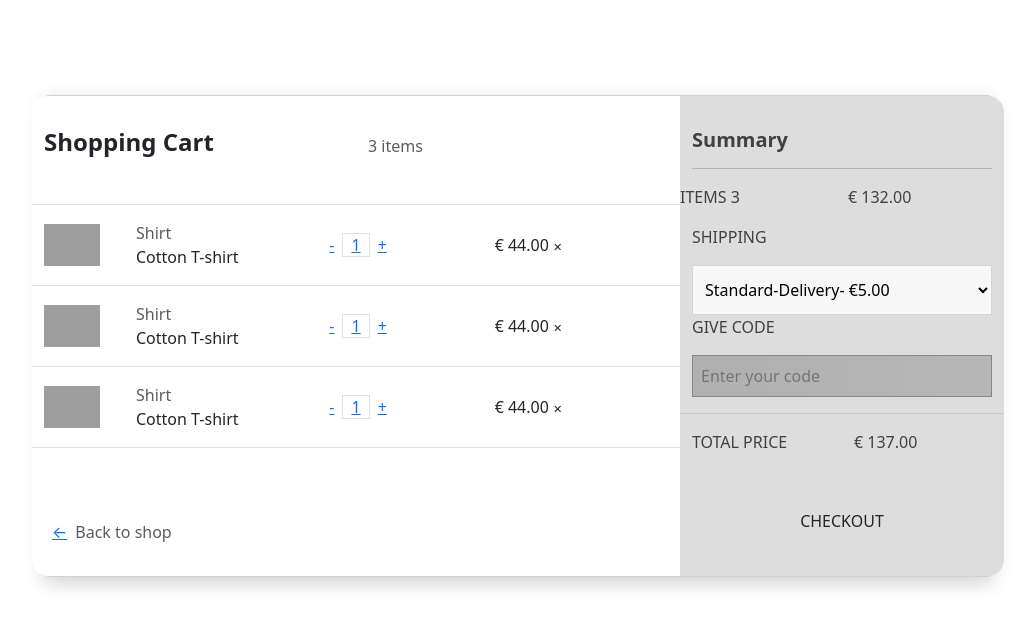
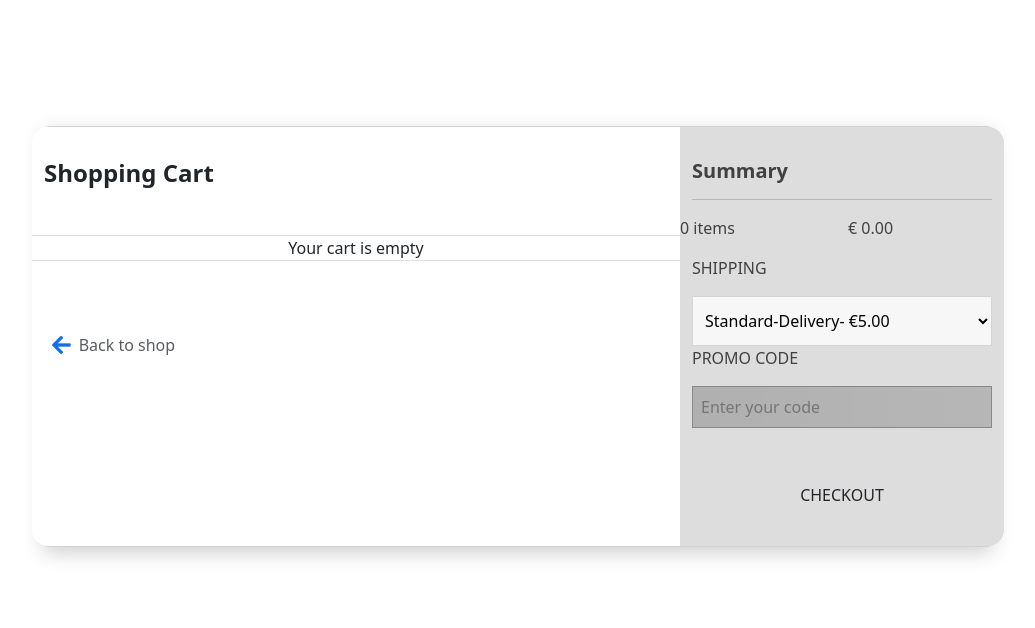
Before and after one commit to charnimo/Eshop_web_project, a PHP site: page /cart.php in a window 1280 px wide. Shown: the part 64-692 px from the top of the page, without its empty margins (122-1157 px from the left). Run offline with PHP 8.4, Linux system fonts and the light colour scheme; some libraries are stand-ins or nearby versions; grey boxes are pictures that could not be loaded.

Commit message:
cart(ne9sa chwy)

```diff
--- a/cart.php
+++ b/cart.php
@@ -1,5 +1,9 @@
-<?php session_start();
-include "navbar1.php" ?>
+<?php
+session_start();
+
+include "navbar1.php";
+?>
+
 <!doctype html>
 <html lang="en" data-bs-theme="auto">
 <head>
@@ -10,9 +14,12 @@ include "navbar1.php" ?>
     <meta name="generator" content="Hugo 0.122.0">
     <title>Home</title>
 
-    <link rel="stylesheet" href="/assets/css/style3.css">
+    <link rel="stylesheet" href="/Eshop_web_project/assets/css/style3.css">
     <!-- Bootstrap CSS -->
     <link href="https://cdn.jsdelivr.net/npm/bootstrap@5.3.3/dist/css/bootstrap.min.css" rel="stylesheet">
+    <link href="https://cdnjs.cloudflare.com/ajax/libs/font-awesome/5.15.4/css/all.min.css" rel="stylesheet">
+
+
 </head>
 <body>
 
@@ -22,73 +29,74 @@ include "navbar1.php" ?>
             <div class="title">
                 <div class="row">
                     <div class="col"><h4><b>Shopping Cart</b></h4></div>
-                            <div class="col align-self-center text-right text-muted">3 items</div>
+                    <!-- amount of items here zeyda na7itha -->
+                    <div class="col align-self-center text-right text-muted"></div>
                 </div>
             </div>
+
+            <?php if(isset($_SESSION["cart"]) && is_array($_SESSION["cart"])): ?>
+                <?php foreach ($_SESSION["cart"] as $productName => $product): ?>
                 <div class="row border-top border-bottom">
                     <div class="row main align-items-center">
-                            <div class="col-2"><img class="img-fluid" src="https://i.imgur.com/1GrakTl.jpg"></div>
+                        <div class="col-2"><img class="img-fluid" src="<?php echo $product['image']; ?>"></div>
                         <div class="col">
-                                <div class="row text-muted">Shirt</div>
-                                <div class="row">Cotton T-shirt</div>
+                            <div class="row text-muted"><?php echo $productName; ?></div>
+                            <!-- catergory here ken t7b -->
+                            <div class="row"></div>
                         </div>
                         <div class="col">
-                                <a href="#">-</a><a href="#" class="border">1</a><a href="#">+</a>
+                            <a href="#">-</a><span><?php echo $product['quantity']; ?></span><a href="#">+</a>
                         </div>
-                            <div class="col">&euro; 44.00 <span class="close">&#10005;</span></div>
+                        <div class="col">&euro; <?php echo $product['price'] * $product['quantity']; ?> <span class="close">&#10005;</span></div>
                     </div>
                 </div>
-                    <div class="row">
-                        <div class="row main align-items-center">
-                            <div class="col-2"><img class="img-fluid" src="https://i.imgur.com/ba3tvGm.jpg"></div>
-                            <div class="col">
-                                <div class="row text-muted">Shirt</div>
-                                <div class="row">Cotton T-shirt</div>
+                <?php endforeach; ?>
+            <?php else: ?>
+                <div class="row border-top border-bottom">
+                    <div class="col text-center">Your cart is empty</div>
                 </div>
-                            <div class="col">
-                                <a href="#">-</a><a href="#" class="border">1</a><a href="#">+</a>
-                            </div>
-                            <div class="col">&euro; 44.00 <span class="close">&#10005;</span></div>
-                        </div>
-                    </div>
-                    <div class="row border-top border-bottom">
-                        <div class="row main align-items-center">
-                            <div class="col-2"><img class="img-fluid" src="https://i.imgur.com/pHQ3xT3.jpg"></div>
-                            <div class="col">
-                                <div class="row text-muted">Shirt</div>
-                                <div class="row">Cotton T-shirt</div>
-                            </div>
-                            <div class="col">
-                                <a href="#">-</a><a href="#" class="border">1</a><a href="#">+</a>
-                            </div>
-                            <div class="col">&euro; 44.00 <span class="close">&#10005;</span></div>
-                        </div>
-                    </div>
-                    <div class="back-to-shop"><a href="#">&leftarrow;</a><span class="text-muted">Back to shop</span></div>
+            <?php endif; ?>
+
+            <div class="back-to-shop"><a href="userproduct.php"><i class="fas fa-arrow-left fa-lg"></i></a><span class="text-muted">Back to shop</span></div>
+
+
         </div>
         <div class="col-md-4 summary">
             <div><h5><b>Summary</b></h5></div>
             <hr>
+            <?php if(isset($_SESSION["cart"]) && is_array($_SESSION["cart"])): ?>
                 <div class="row">
-                        <div class="col" style="padding-left:0;">ITEMS 3</div>
-                        <div class="col text-right">&euro; 132.00</div>
+                    <div class="col" style="padding-left:0;"><?php echo array_sum(array_column($_SESSION["cart"], 'quantity')); ?> items</div>
+                    <div class="col text-right">&euro; <?php echo array_sum(array_map(function($item) { return $item['price'] * $item['quantity']; }, $_SESSION["cart"])); ?></div>
                 </div>
+                <div class="row">
+                    <div class="col" style="padding-left:0;">Delivery</div>
+                    <div class="col text-right">&euro; 5.00</div>
+                </div>
+            <?php else: ?>
+                <div class="row">
+                    <div class="col" style="padding-left:0;">0 items</div>
+                    <div class="col text-right">&euro; 0.00</div>
+                </div>
+            <?php endif; ?>
+
             <form>
                 <p>SHIPPING</p>
                 <select><option class="text-muted">Standard-Delivery- &euro;5.00</option></select>
-                        <p>GIVE CODE</p>
+                <p>PROMO CODE</p>
                 <input id="code" placeholder="Enter your code">
             </form>
+            <?php if(isset($_SESSION["cart"]) && is_array($_SESSION["cart"])): ?>
                 <div class="row" style="border-top: 1px solid rgba(0,0,0,.1); padding: 2vh 0;">
                     <div class="col">TOTAL PRICE</div>
-                        <div class="col text-right">&euro; 137.00</div>
+                    <div class="col text-right">&euro; <?php echo array_sum(array_map(function($item) { return $item['price'] * $item['quantity']; }, $_SESSION["cart"])) + 5.00; ?></div>
                 </div>
+            <?php endif; ?>
+
             <button class="btn">CHECKOUT</button>
         </div>
     </div>
-
 </div>
-
 
 </body>
 <script src="../assets/dist/js/bootstrap.bundle.min.js"></script>
--- a/connection.php
+++ b/connection.php
@@ -2,7 +2,7 @@
 <?php
 
 $host = 'localhost';
-$dbname = 'project1';//lezm nafs l esem fi phpmyadmin, w table esmha users, w table fih id, name, email, password
+$dbname = 'eshopweb';//lezm nafs l esem fi phpmyadmin, w table esmha users, w table fih id, name, email, password
 $username = 'root';
 $password = '';
 
```
Also changed, not shown: addtocart.php (added, +22 -0 lines), userproduct.php (+9 -3 lines). Lines whose indentation alone changed are shown as unchanged.
